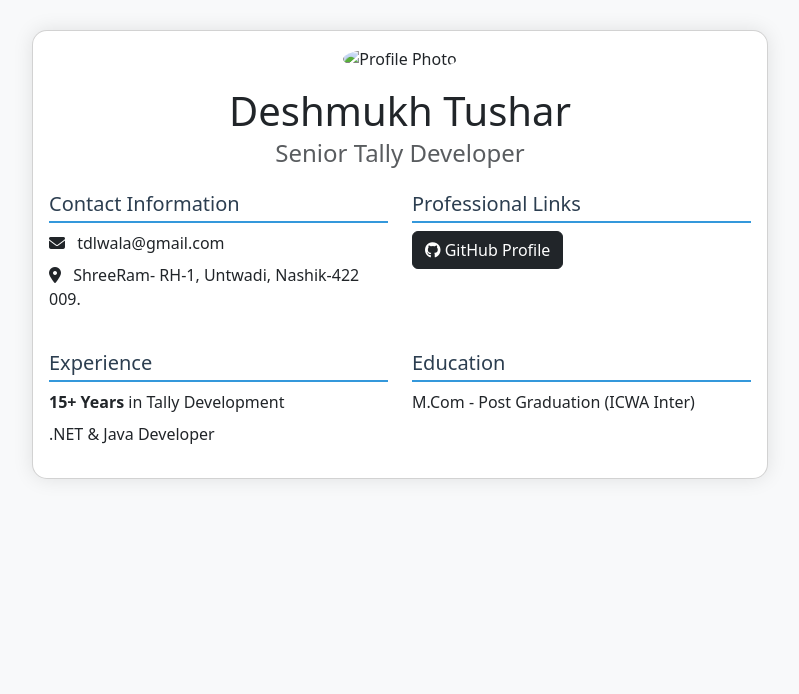
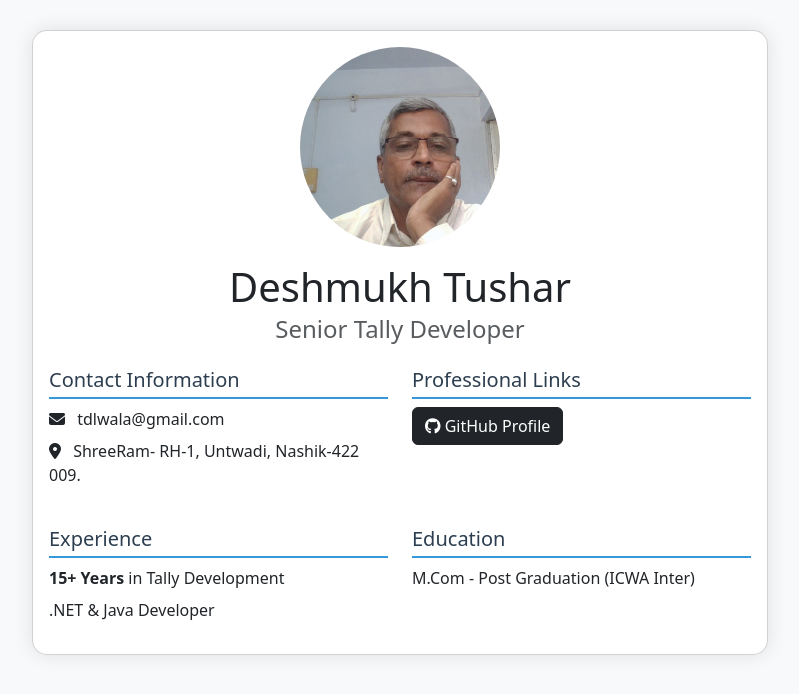
Before and after one commit to tdlmitra/myprofile, a plain HTML site: page index.html in a window 1280 px wide. Shown: the whole page, without its empty margins (240-1039 px from the left). Drawn offline with nearby package versions, Linux system fonts and the light colour scheme; the site is published under a folder, as on GitHub Pages, so addresses that start at the root find nothing.

Commit message:
Add files via upload

```diff
--- a/index.html
+++ b/index.html
@@ -36,7 +36,7 @@
                 <div class="card profile-card">
                     <div class="card-body">
                         <div class="text-center mb-4">
-                            <img src="/Images/tusharprofile.jpg" alt="Profile Photo" width="300" class="profile-img rounded-circle mb-3">
+                            <img src="Images/tusharprofile.jpg" alt="Profile Photo" width="300" class="profile-img rounded-circle mb-3">
                             <h1 class="mb-1">Deshmukh Tushar</h1>
                             <h4 class="text-muted">Senior Tally Developer</h4>
                         </div>
```
